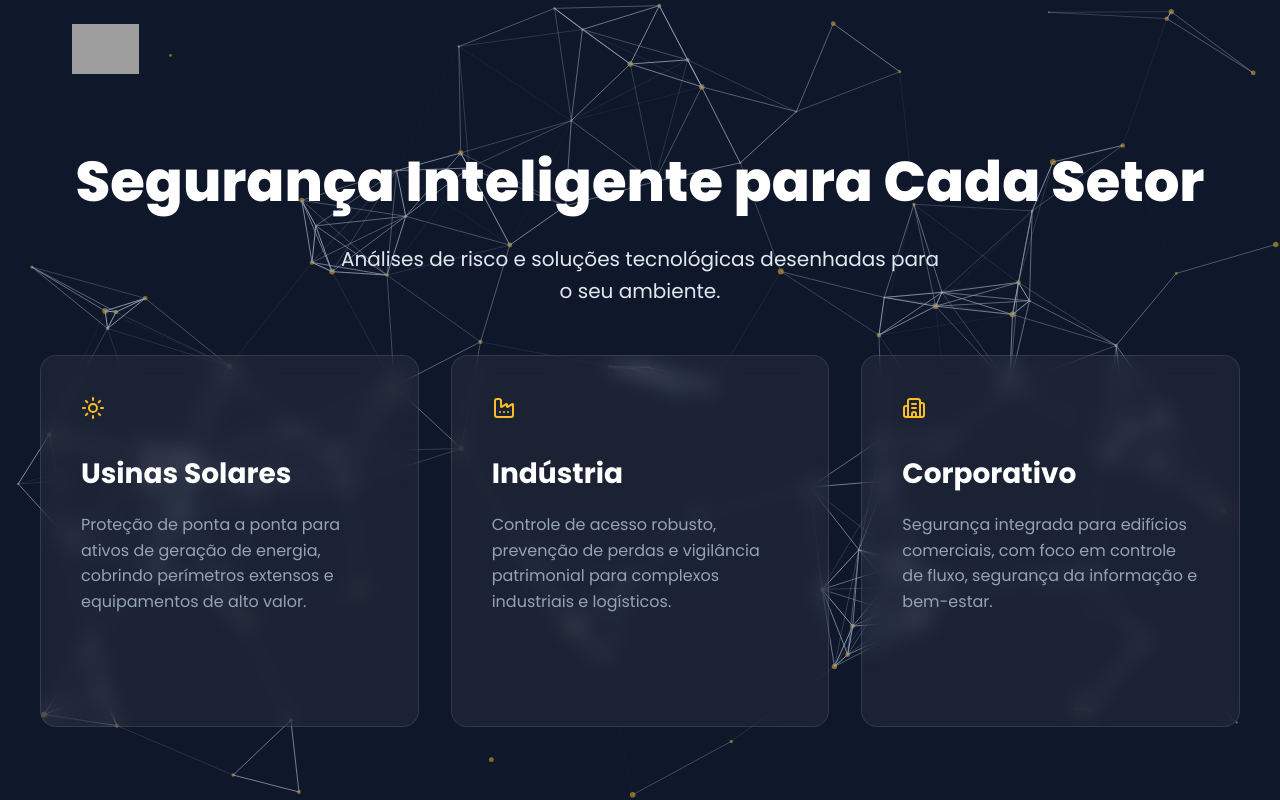
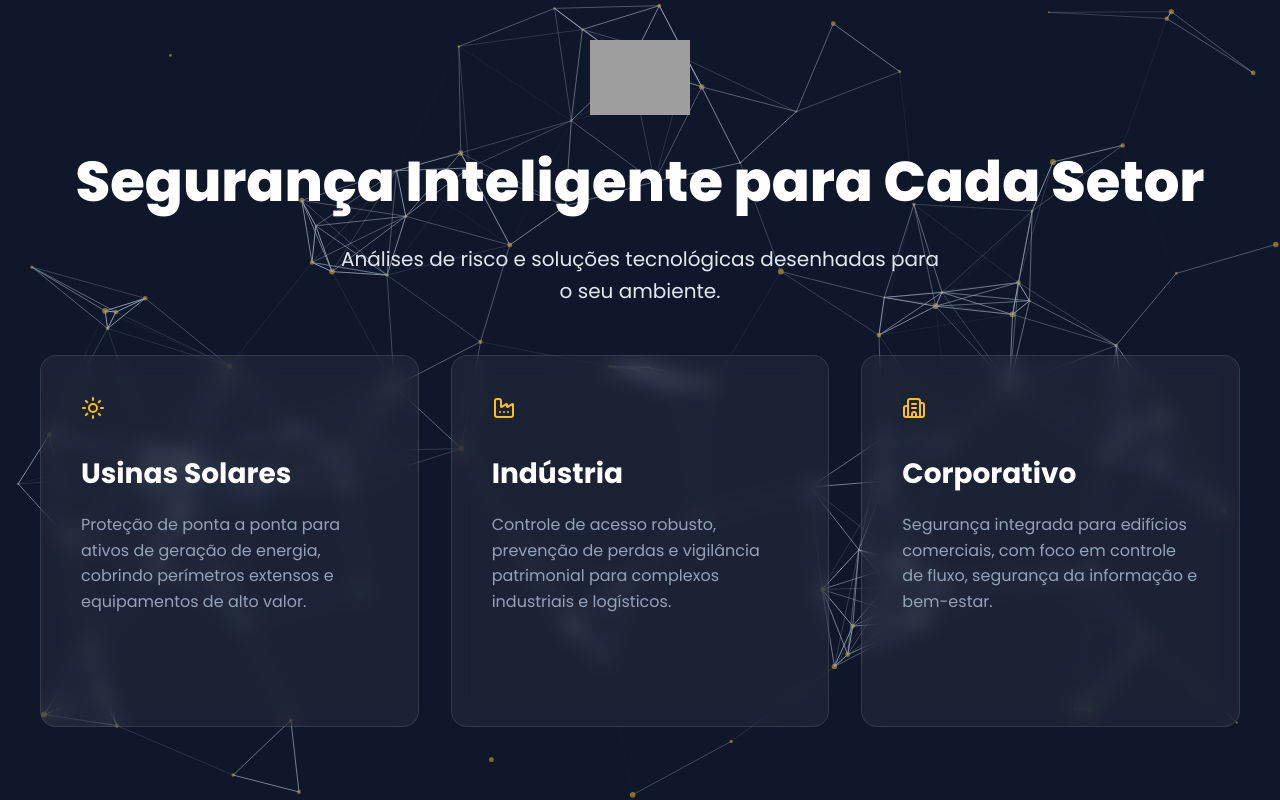
Before and after one commit to NadrjMV/SunShield, a plain HTML site: page index.html in a window 1280 px wide. Shown: the top 800 px of the page. Drawn offline with nearby package versions, Linux system fonts and the light colour scheme; grey boxes are pictures that could not be loaded.

Commit message:
Update style.css

```diff
--- a/style.css
+++ b/style.css
@@ -26,8 +26,13 @@ body {
 .text-center { text-align: center; }
 
 /* --- HEADER E FOOTER --- */
-.site-header { padding: 1.5rem 0; position: absolute; width: 100%; z-index: 100; }
-.logo { height: 50px; width: auto; }
+.site-header { padding: 2.5rem 0; position: absolute; width: 100%; z-index: 100; }
+.logo { height: 75px; width: auto; }
+
+.site-header .container {
+    display: flex;
+    justify-content: center;
+}
 
 /* --- SEÇÃO HERO --- */
 #hero-section {
```
